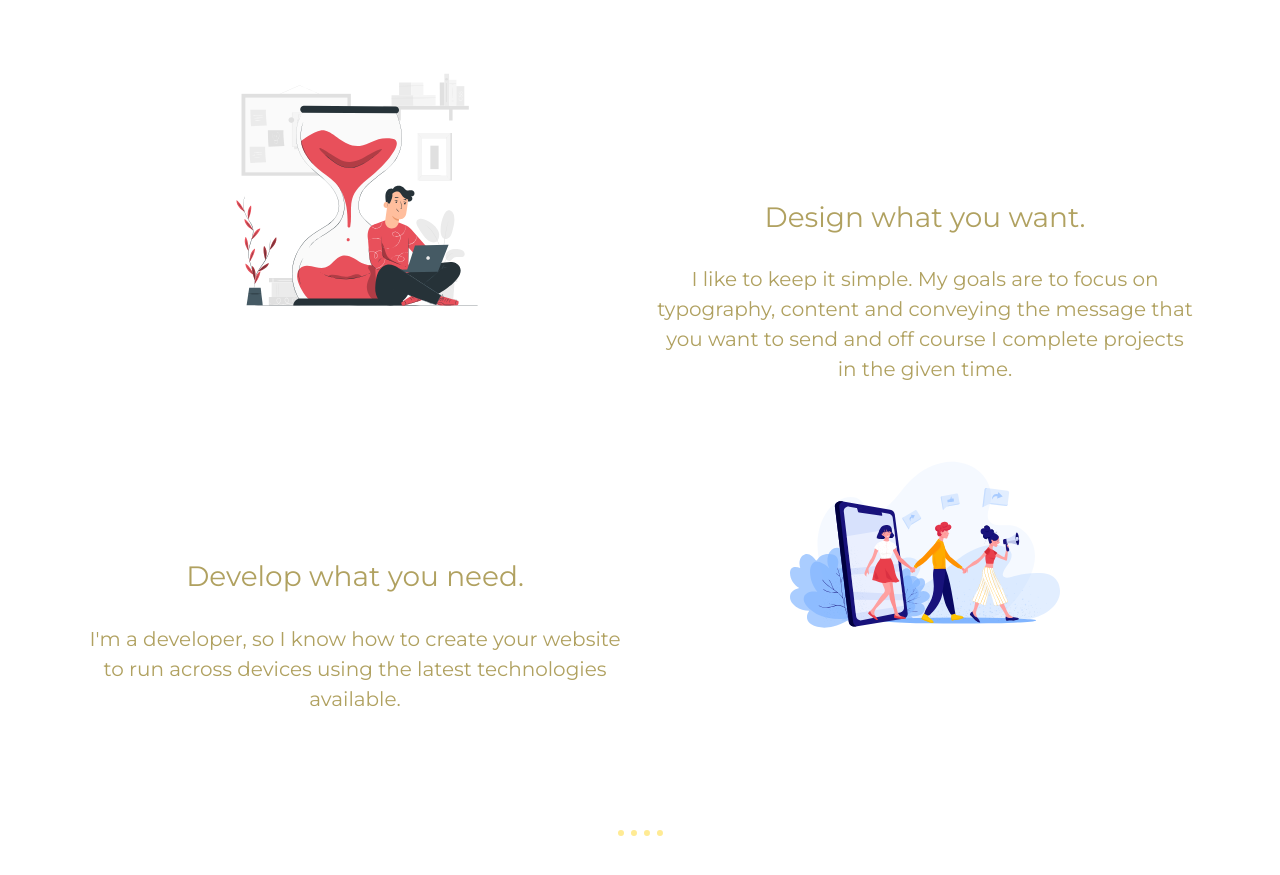
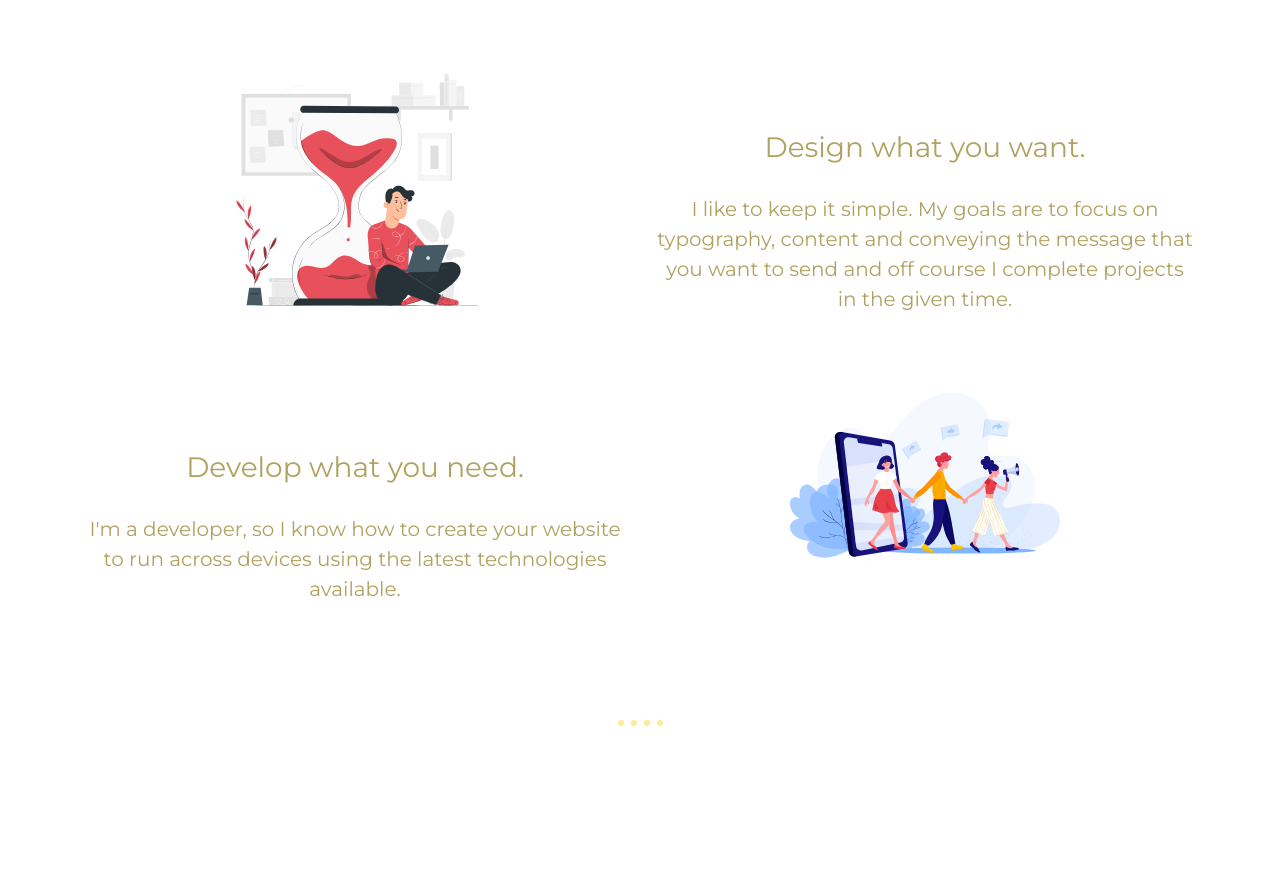
Before and after one commit to ankan-mandal/ankan-mandal.github.io, a plain HTML site: page index.html in a window 1280 px wide. Shown: the part 1320-2195 px from the top of the page. Drawn offline with nearby package versions, Linux system fonts and the light colour scheme.

Commit message:
Update stylesheet.css

```diff
--- a/stylesheet.css
+++ b/stylesheet.css
@@ -49,8 +49,8 @@ html body{
 	padding-top: 20px;
 	padding-bottom:20px;
 }
-.work-h3{margin-top:150px; margin-bottom:30px;}
-.mobile-h3{margin-top:100px; margin-bottom:30px;}
+.work-h3{margin-top:80px; margin-bottom:30px;}
+.mobile-h3{margin-top:60px; margin-bottom:30px;}
 .what{margin-top:30px; font-size: 2.1rem; margin-bottom:100px;}
 .space{margin-top: 60px;}
 p{font-size: 20px; }
```
